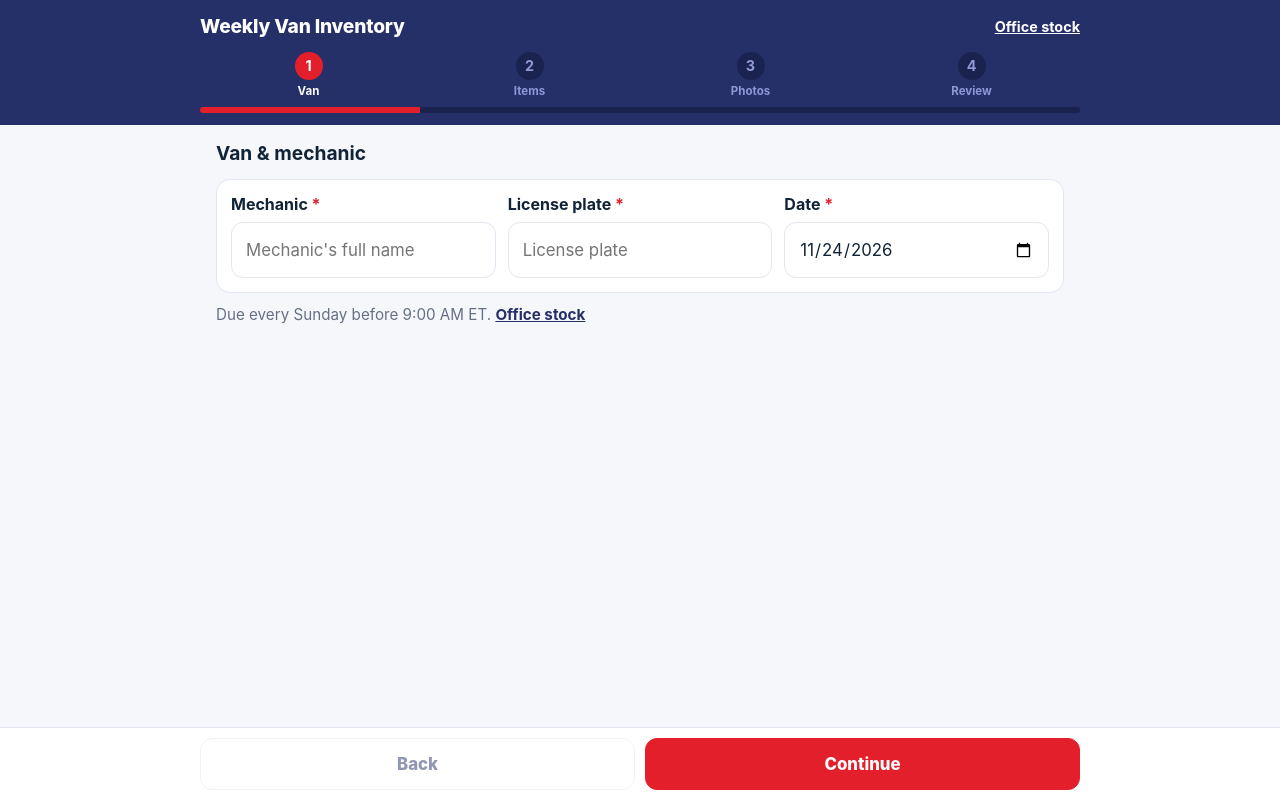
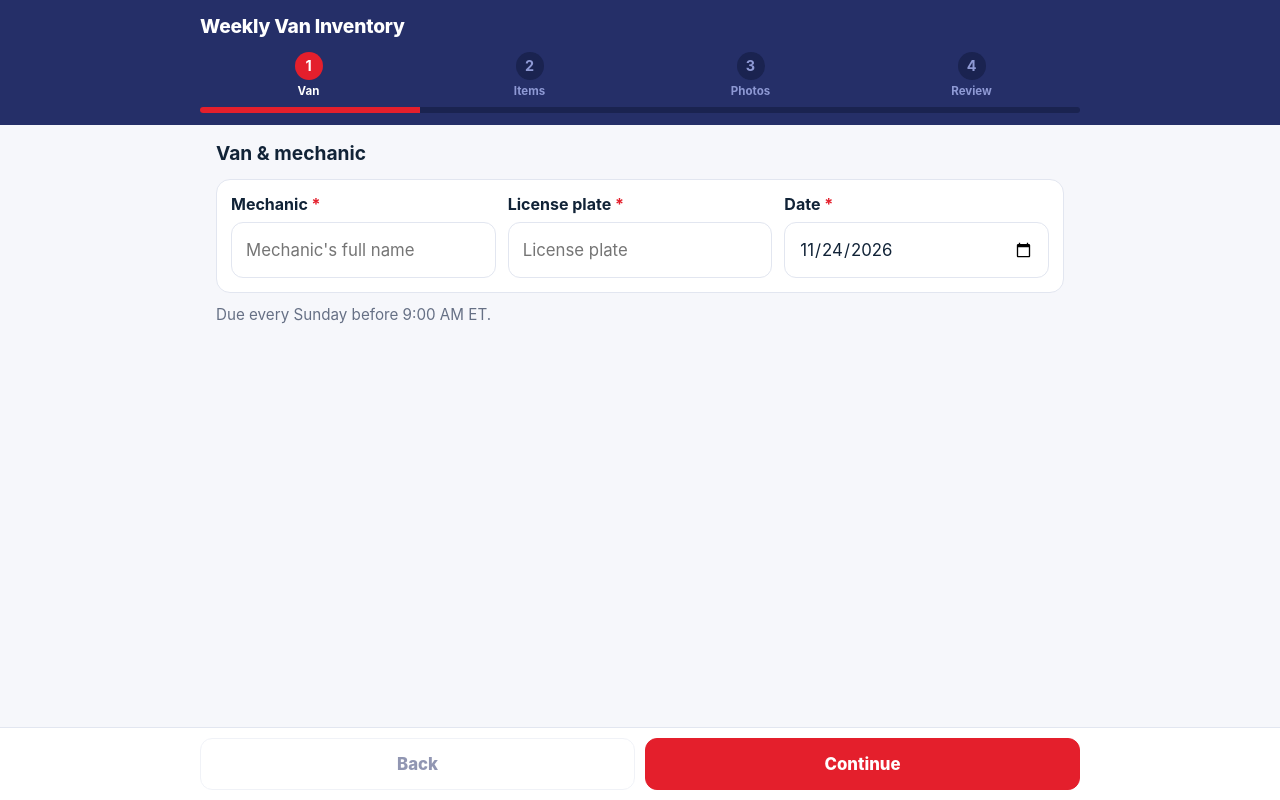
Before and after one commit to powerrooter/powerrooter.github.io, a plain HTML site: page index.html in a window 1280 px wide. Drawn offline with Linux system fonts and the light colour scheme; no server answers.

Commit message:
Remove office stock links from the van checklist.
Mechanics no longer see a path to the stock page. The item refresh and checklist post stay in place.

Co-authored-by: powerrooter <powerrooter@users.noreply.github.com>

```diff
--- a/index.html
+++ b/index.html
@@ -43,7 +43,6 @@
     }
     .brand { display: flex; justify-content: space-between; align-items: center; gap: 12px; }
     header h1 { margin: 0; font-size: 1.2rem; font-weight: 800; letter-spacing: -0.01em; }
-    header a { color: #fff; font-weight: 700; font-size: .9rem; }
     .steps { display: flex; gap: 4px; margin: 12px 0 8px; }
     .steps button {
       flex: 1;
@@ -341,7 +340,6 @@
   <header>
     <div class="brand">
       <h1>Weekly Van Inventory</h1>
-      <a href="/stock/">Office stock</a>
     </div>
     <div class="steps" id="steps">
       <button type="button" data-step="1"><b>1</b>Van</button>
@@ -371,7 +369,7 @@
           </div>
         </div>
       </div>
-      <p class="fine">Due every Sunday before 9:00 AM ET. <a href="/stock/">Office stock</a></p>
+      <p class="fine">Due every Sunday before 9:00 AM ET.</p>
     </section>
     <section class="panel" data-step="2">
       <h2>Items</h2>
@@ -412,7 +410,7 @@
         <button id="printBtn" type="button">Print</button>
         <button id="clearBtn" type="button">Clear form</button>
       </div>
-      <p class="fine">Due every Sunday before 9:00 AM ET. Submit sends the report and the 6 van photos to office@powerrooter.com, and it is passed to Inventory &amp; Parts. <a href="/stock/">Office stock</a></p>
+      <p class="fine">Due every Sunday before 9:00 AM ET. Submit sends the report and the 6 van photos to office@powerrooter.com.</p>
     </section>
   </div>
   <div id="formError" role="alert"></div>
```
